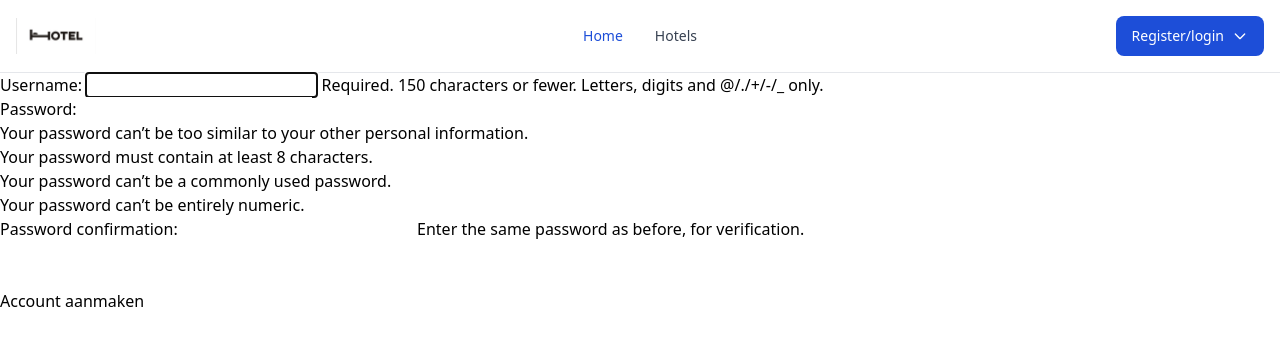
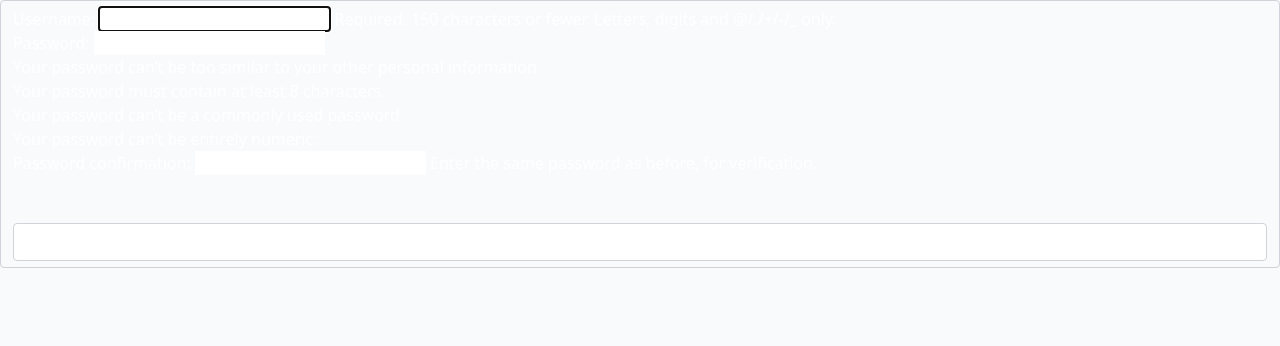
Before and after one commit to BatuhanYumak/Django-Hotel, a Django app: page /signup/ in a window 1280 px wide. Shown: the top 346 px of the page. Run offline with Django 4.2, Linux system fonts and the light colour scheme; some libraries are stand-ins or nearby versions.

Commit message:
achtergrond kleur toegevoegd registratie pagina

```diff
--- a/myworld/members/forms.py
+++ b/myworld/members/forms.py
@@ -8,5 +8,6 @@ class UserCreationForm(UserCreationForm):
         fields = ('username', 'password')
         widgets = {
             'username': forms.TextInput(attrs={'class': 'form-control'}),
-            'password':     forms.PasswordInput(attrs={'class': 'form-control'}),
+            'password': forms.CharField(attrs={'class': 'form-control bg-pink-200 border border-pink-400'})
+
         }
--- a/myworld/members/templates/signup.html
+++ b/myworld/members/templates/signup.html
@@ -7,142 +7,21 @@
     <meta http-equiv="X-UA-Compatible" content="IE=edge">
     <meta name="viewport" content="width=device-width, initial-scale=1.0">
     <script src="https://cdn.tailwindcss.com"></script>
+    {% comment %} <script src="https://cdn.tailwindcss.com"></script> {% endcomment %}
+    <link href="https://cdn.jsdelivr.net/npm/bootstrap@5.0.2/dist/css/bootstrap.min.css" rel="stylesheet" integrity="sha384-EVSTQN3/azprG1Anm3QDgpJLIm9Nao0Yz1ztcQTwFspd3yD65VohhpuuCOmLASjC" crossorigin="anonymous">
+    <script src="https://cdn.jsdelivr.net/npm/bootstrap@5.0.2/dist/js/bootstrap.bundle.min.js" integrity="sha384-MrcW6ZMFYlzcLA8Nl+NtUVF0sA7MsXsP1UyJoMp4YLEuNSfAP+JcXn/tWtIaxVXM" crossorigin="anonymous"></script>
     <title>Sign up</title>
 </head>
-<body>
+<body class= "bg-gray-50 dark:bg-gray-900">
 
-    <nav
-      class="bg-white px-2 sm:px-4 py-2.5 dark:bg-white-900 w-full z-20 top-0 left-0 border-b border-white-200 dark:border-white-600"
-    >
-      <div
-        class="w-full container grid grid-cols-3 flex-wrap items-center mx-auto"
-      >
-        <img
-          src="{% static 'hotel.png' %}"
-          class="h-6 mr-3 sm:h-9 object-cover w-20"
-          alt="Flowbite Logo"
-        />
 
-        <div class="flex justify-center">
-          <div class="flex md:order-2">
-            <button
-              data-collapse-toggle="navbar-sticky"
-              type="button"
-              class="inline-flex items-center p-2 text-sm text-gray-500 rounded-lg md:hidden hover:bg-gray-100 focus:outline-none focus:ring-2 focus:ring-gray-200 dark:text-gray-400 dark:hover:bg-gray-700 dark:focus:ring-gray-600"
-              aria-controls="navbar-sticky"
-              aria-expanded="false"
-            >
-              <svg
-                class="w-6 h-6"
-                aria-hidden="true"
-                fill="currentColor"
-                viewBox="0 0 20 20"
-                xmlns="http://www.w3.org/2000/svg"
-              >
-                <path
-                  fill-rule="evenodd"
-                  d="M3 5a1 1 0 011-1h12a1 1 0 110 2H4a1 1 0 01-1-1zM3 10a1 1 0 011-1h12a1 1 0 110 2H4a1 1 0 01-1-1zM3 15a1 1 0 011-1h12a1 1 0 110 2H4a1 1 0 01-1-1z"
-                  clip-rule="evenodd"
-                ></path>
-              </svg>
-            </button>
-          </div>
-          <div
-            class="items-center justify-between hidden w-full md:flex md:w-auto"
-            id="navbar-sticky"
-          >
-            <ul
-              class="flex flex-col p-4 mt-4 border border-gray-100 rounded-lg bg-white-50 md:flex-row md:space-x-8 md:mt-0 md:text-sm md:font-medium md:border-0 md:bg-white"
-            >
-              <li>
-                <a
-                  href="{% url 'index' %}"
-                  class="block py-2 pl-3 pr-4 text-white bg-white-700 rounded md:bg-transparent md:text-blue-700 md:p-0 dark:text-white"
-                  aria-current="page"
-                  >Home</a
-                >
-              </li>
-              <li>
-                <a
-                  href="{% url 'hotel' %}"
-                  class="block py-2 pl-3 pr-4 text-gray-700 rounded hover:bg-gray-100 md:hover:bg-transparent md:hover:text-blue-700 md:p-0 md:dark:hover:text-gray dark:text-gray-400 dark:hover:bg-gray-700 dark:hover:text-white md:dark:hover:bg-transparent dark:border-gray-700"
-                  >Hotels</a
-                >
-              </li>
-            </ul>
-          </div>
-        </div>
-
-        <div class="flex justify-end">
-          <button
-            id="dropdownDefaultButton"
-            data-dropdown-toggle="dropdown"
-            class="w-fit text-white bg-blue-700 hover:bg-blue-800 focus:ring-4 focus:outline-none focus:ring-blue-300 font-medium rounded-lg text-sm px-4 py-2.5 text-center inline-flex items-center dark:bg-blue-600 dark:hover:bg-blue-700 dark:focus:ring-blue-800"
-            type="button"
-          >
-            Register/login
-            <svg
-              class="w-4 h-4 ml-2"
-              aria-hidden="true"
-              fill="none"
-              stroke="currentColor"
-              viewBox="0 0 24 24"
-              xmlns="http://www.w3.org/2000/svg"
-            >
-              <path
-                stroke-linecap="round"
-                stroke-linejoin="round"
-                stroke-width="2"
-                d="M19 9l-7 7-7-7"
-              ></path>
-            </svg>
-          </button>
-          <!-- Dropdown menu -->
-          <div
-            id="dropdown"
-            class="z-10 hidden bg-white divide-y divide-gray-100 rounded-lg shadow w-44 dark:bg-gray-700"
-          >
-            <ul
-              class="py-2 p-2 text-sm text-gray-700 dark:text-gray-200"
-              aria-labelledby="dropdownDefaultButton flex justify-end"
-            >
-              <li>
-                <a
-                  href="{% url 'signup' %}"
-                  class="block py-2 pl-3 pr-4 text-white bg-white-700 rounded md:bg-transparent md:p-0 dark:text-white"
-                  aria-current="page"
-                  >Register</a
-                >
-              </li>
-              <li>
-                <a
-                  href="{% url 'login' %}"
-                  class="block py-2 pl-3 pr-4 text-white bg-white-700 rounded md:bg-transparent md:p-0 dark:text-white"
-                  aria-current="page"
-                  >Log in</a
-                >
-              </li>
-              <li>
-                <a
-                  href="{% url 'logout' %}"
-                  class="block py-2 pl-3 pr-4 text-white bg-white-700 rounded md:bg-transparent md:p-0 dark:text-white"
-                  aria-current="page"
-                  >Log out</a
-                >
-              </li>
-            </ul>
-          </div>
-        </div>
-      </div>
-    </nav>
-
-    <form method="post" action="{% url 'signup' %}" class="form-control">
+    <form method="post" action="" class="form-control bg-gray-50 dark:bg-gray-900 text-white ">
         {% csrf_token %}
         {{ form.as_p }}
 
         <br>
         <br>
-        <button type="submit">Account aanmaken</button>
+        <button type="submit" class="form-control text-white ">Account aanmaken</button>
     </form>
 
 
```
